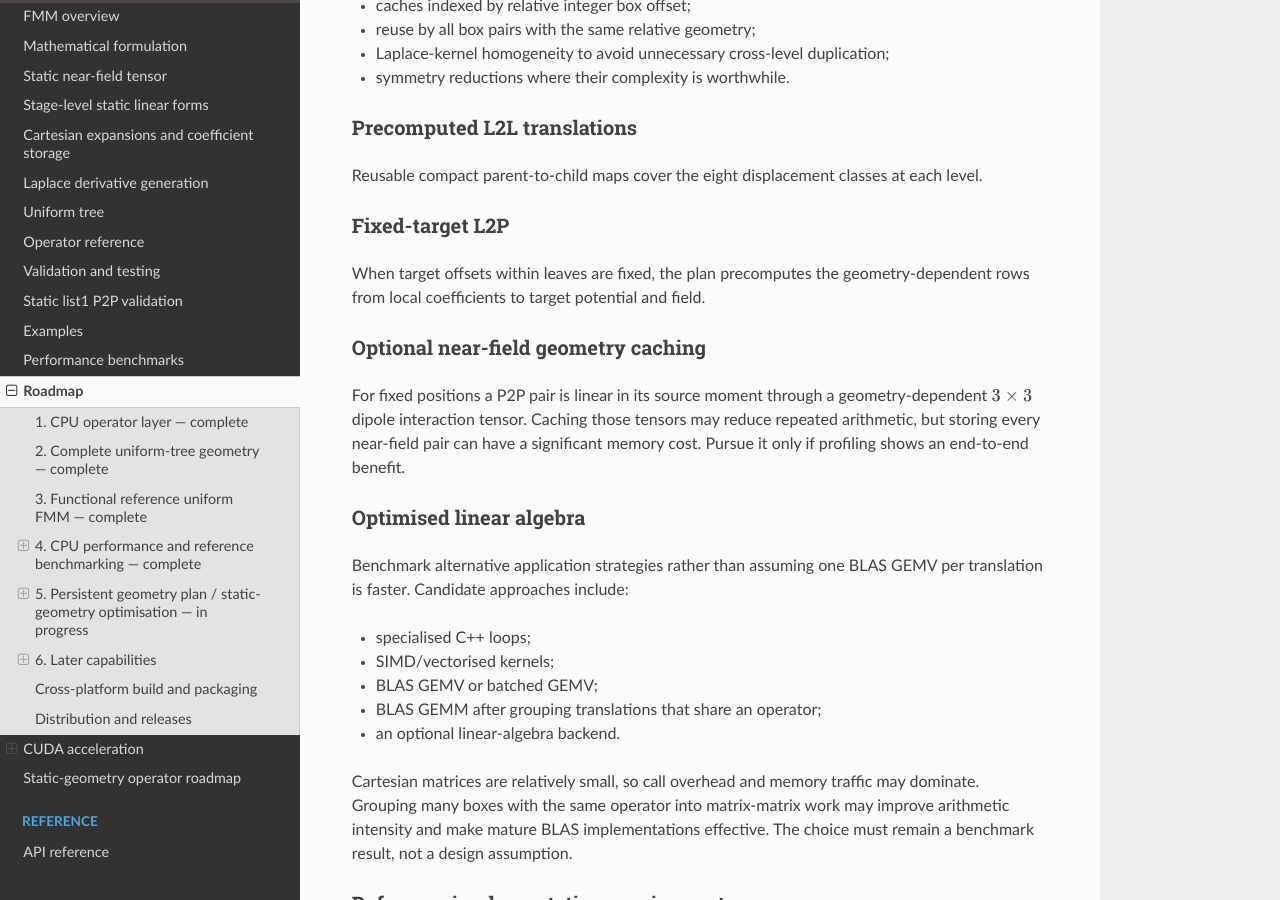
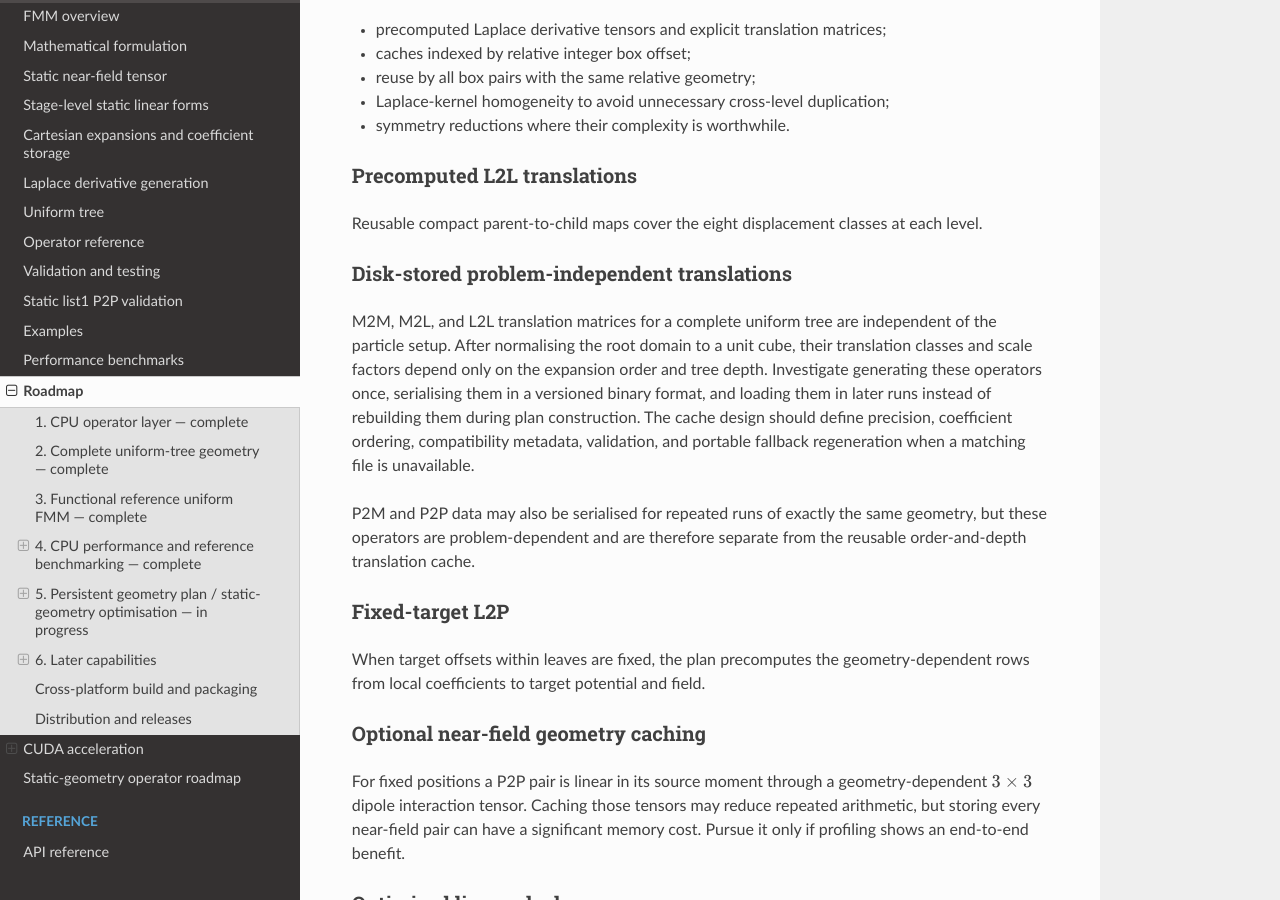
Before and after one commit to Ximtecs/dip-fmm, a Sphinx documentation site: the page built from docs/roadmap.md, in a window 1280 px wide and 900 px high, scrolled down 3241 px. Built offline with Sphinx 7.4.7 and the Read the Docs theme 3.1.0, drawn with Linux system fonts in a browser that asks for light colours; the version number is read from the project's files by our own code; some of the changed text lies outside the part shown.

Commit message:
Add disk-cached translation matrices to roadmap

```diff
--- a/docs/roadmap.md
+++ b/docs/roadmap.md
@@ -95,6 +95,8 @@ plots, and generated summaries.
 - [x] static L2L;
 - [x] fixed-target static L2P;
 - [ ] static near-field P2P tensor;
+- [ ] disk-stored problem-independent M2M, M2L, and L2L matrices indexed by
+  expansion order and tree depth;
 - [ ] further symmetry and optional tolerance-controlled compression.
 
 The target use case repeatedly evaluates a fixed geometry for changing dipole
@@ -141,6 +143,21 @@ Investigate:
 
 Reusable compact parent-to-child maps cover the eight displacement classes at
 each level.
+
+### Disk-stored problem-independent translations
+
+M2M, M2L, and L2L translation matrices for a complete uniform tree are
+independent of the particle setup.  After normalising the root domain to a
+unit cube, their translation classes and scale factors depend only on the
+expansion order and tree depth.  Investigate generating these operators once,
+serialising them in a versioned binary format, and loading them in later runs
+instead of rebuilding them during plan construction.  The cache design should
+define precision, coefficient ordering, compatibility metadata, validation,
+and portable fallback regeneration when a matching file is unavailable.
+
+P2M and P2P data may also be serialised for repeated runs of exactly the same
+geometry, but these operators are problem-dependent and are therefore separate
+from the reusable order-and-depth translation cache.
 
 ### Fixed-target L2P
 
```
